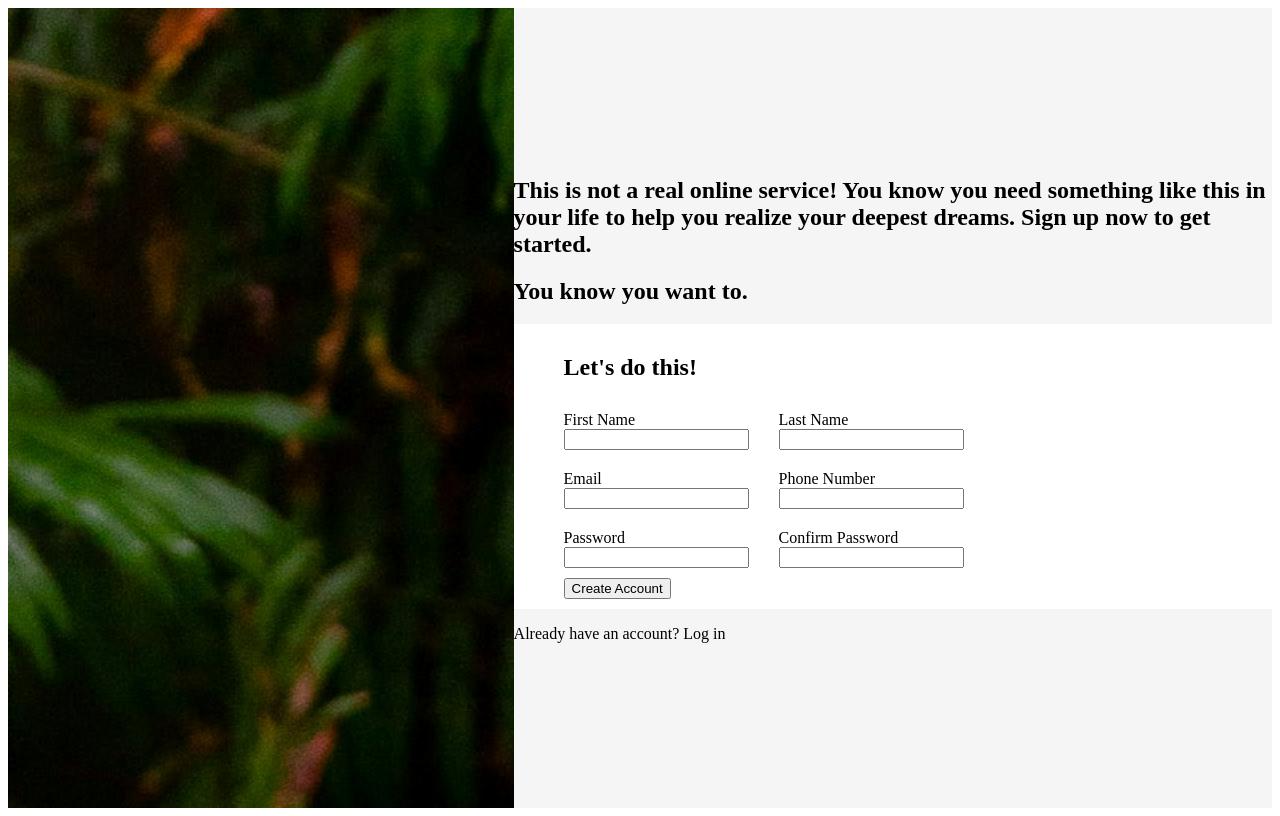
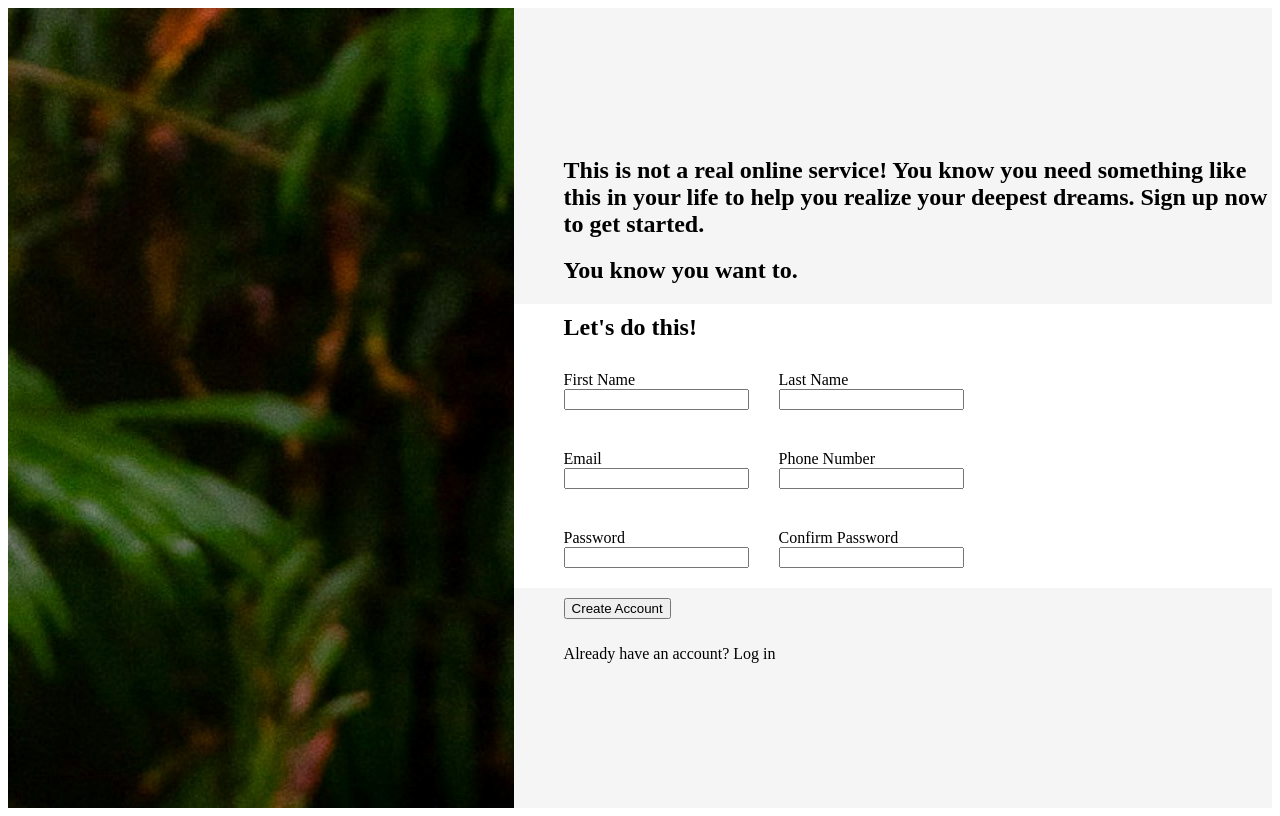
Before and after one commit to basaaj/sign-up-form, a plain HTML site: page index.html in a window 1280 px wide. Drawn offline with Linux system fonts and the light colour scheme.

Commit message:
Fix right container children divs' padding/margin

```diff
--- a/index.html
+++ b/index.html
@@ -25,7 +25,7 @@
 
         <div>
             <form action="" method="post">
-                <h2>Let's do this!</h2>
+                <h2 class="form-row">Let's do this!</h2>
                 <div class="form-row">
                     <div class="form-entry">
                         <label for="first-name">First Name</label>
--- a/styles.css
+++ b/styles.css
@@ -22,15 +22,16 @@ body {
 }
 
 form {
-    background-color: white;
     display: flex;
     flex-direction: column;
-    padding: 10px 50px;
 }
 
 .form-row {
     display: flex;
     flex-direction: row;
+    background-color: white;
+    padding: 10px 50px;
+    margin: 0;
 }
 
 .form-entry {
@@ -38,3 +39,11 @@ form {
     flex-direction: column;
     margin: 10px 30px 10px 0;
 }
+
+.submit-btn {
+    background-color: rgb(245, 245, 245);
+}
+
+.right-container > div:nth-child(odd) {
+    padding-left: 50px;
+}
```
